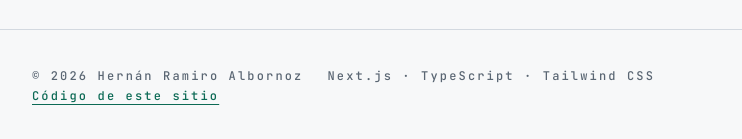
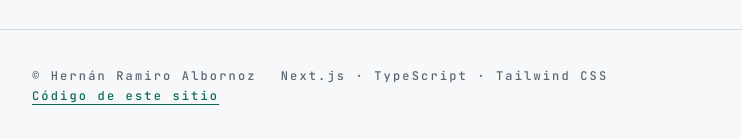
Before and after one commit to HRamiroAlbornoz/Portfolio, a Next.js app: page / in a window 1280 px wide. Shown: the part 3330-3469 px from the top of the page, without its empty margins (248-990 px from the left). Built offline with nearby package versions, Linux system fonts and the light colour scheme; no server answers.

Commit message:
Drop the build time year from the footer

```diff
--- a/src/components/layout/SiteFooter.tsx
+++ b/src/components/layout/SiteFooter.tsx
@@ -6,7 +6,7 @@ export function SiteFooter() {
     <footer className="border-t border-line">
       <div className="mx-auto flex w-full max-w-3xl flex-wrap items-center gap-x-6 gap-y-2 px-6 py-10 font-mono text-eyebrow text-muted sm:whitespace-nowrap">
         <p>
-          © {new Date().getFullYear()} {site.name}
+          © {site.name}
         </p>
 
         <p>{ui.footer.note}</p>
```
